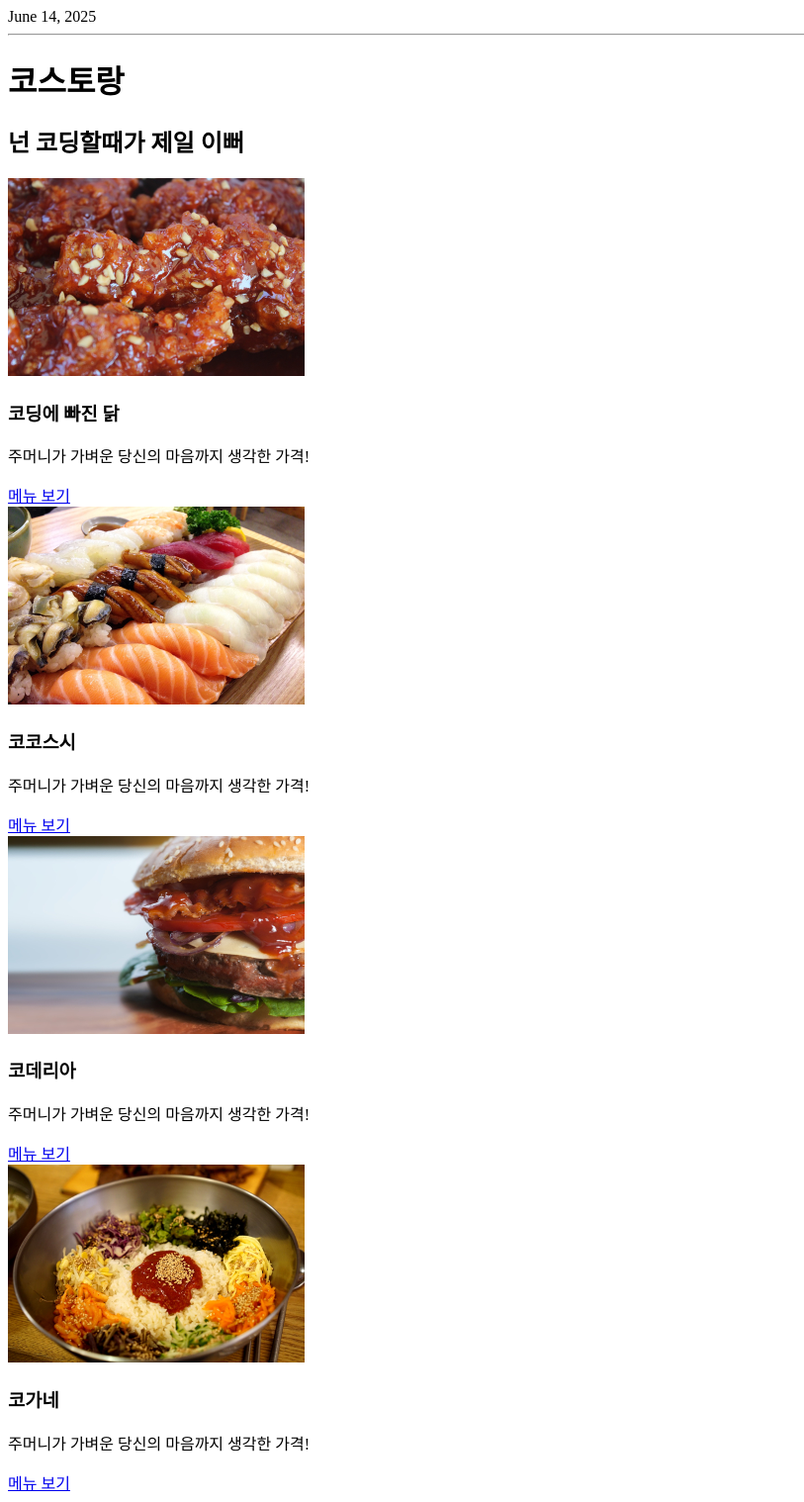
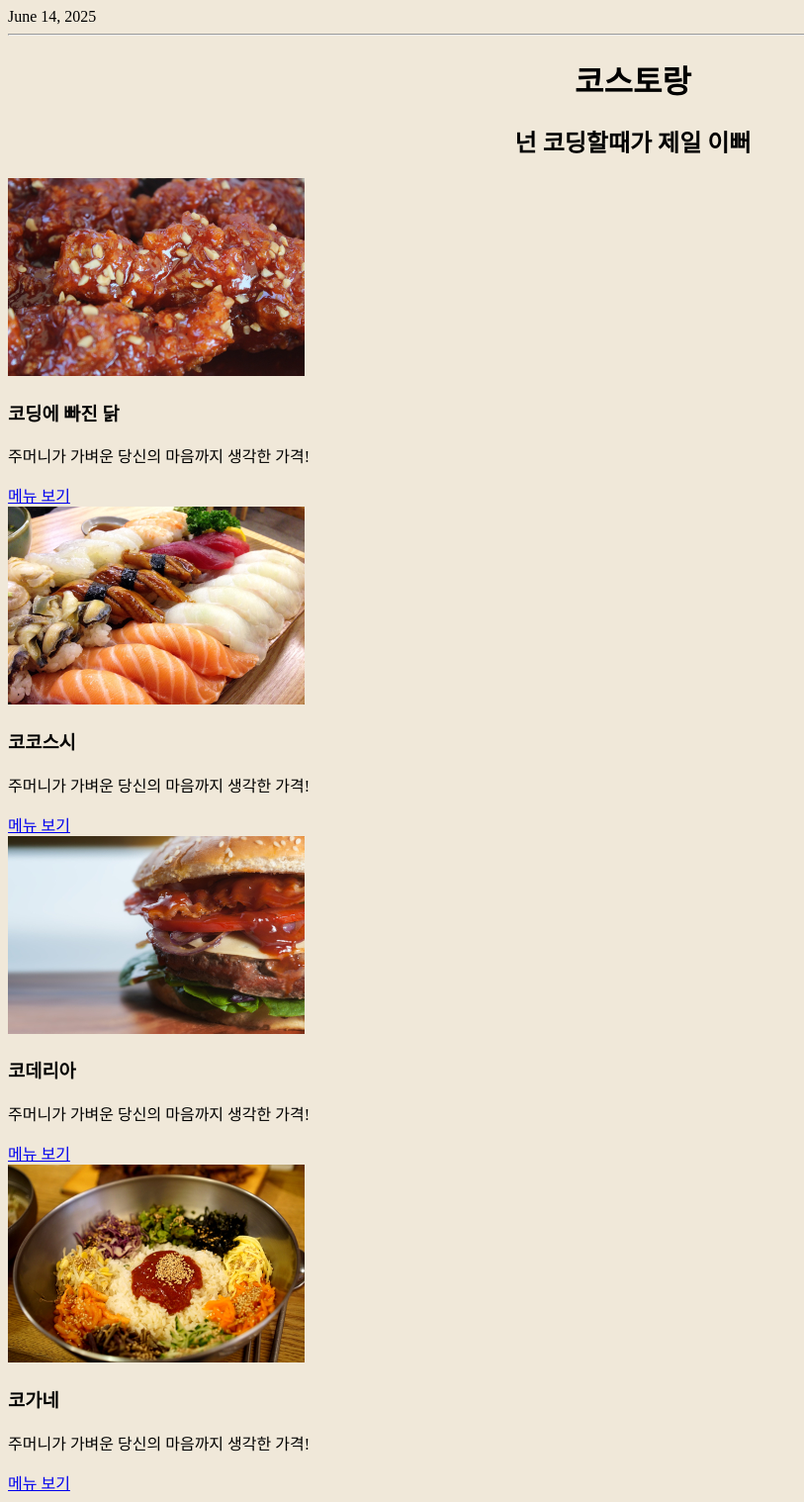
Before and after one commit to samon3869/Costaurant, a Django app: page /foods/index/ in a window 1280 px wide. Shown: the whole page at 99% size, without its empty margins (0-813 px from the left). Run offline with Django 5.2, Linux system fonts and the light colour scheme; some web fonts are replaced.

Commit message:
css/① 전체 페이지 기본 레이아웃

```diff
--- /dev/null
+++ b/foods/static/foods/css/styles.css
@@ -0,0 +1,15 @@
+/* ① 전체 페이지 기본 레이아웃 정하기 */
+
+@font-face {
+  src: url("../fonts/BMJUA_ttf.ttf");
+  font-family : Jua;
+}
+
+body {
+  background-color: #f0e8d9;
+}
+
+h1, h2 {
+  text-align: center;
+  font-family: Jua
+}
--- a/foods/templates/foods/index.html
+++ b/foods/templates/foods/index.html
@@ -4,6 +4,7 @@
 <head>
   <title>코스토랑</title>
   <meta charset="utf-8">
+  <link rel="stylesheet" href="{% static 'foods/css/styles.css' %}">
 </head>
 <body>
   <div> June 14, 2025 </div>
```
Also changed, not shown: 1 other file.
